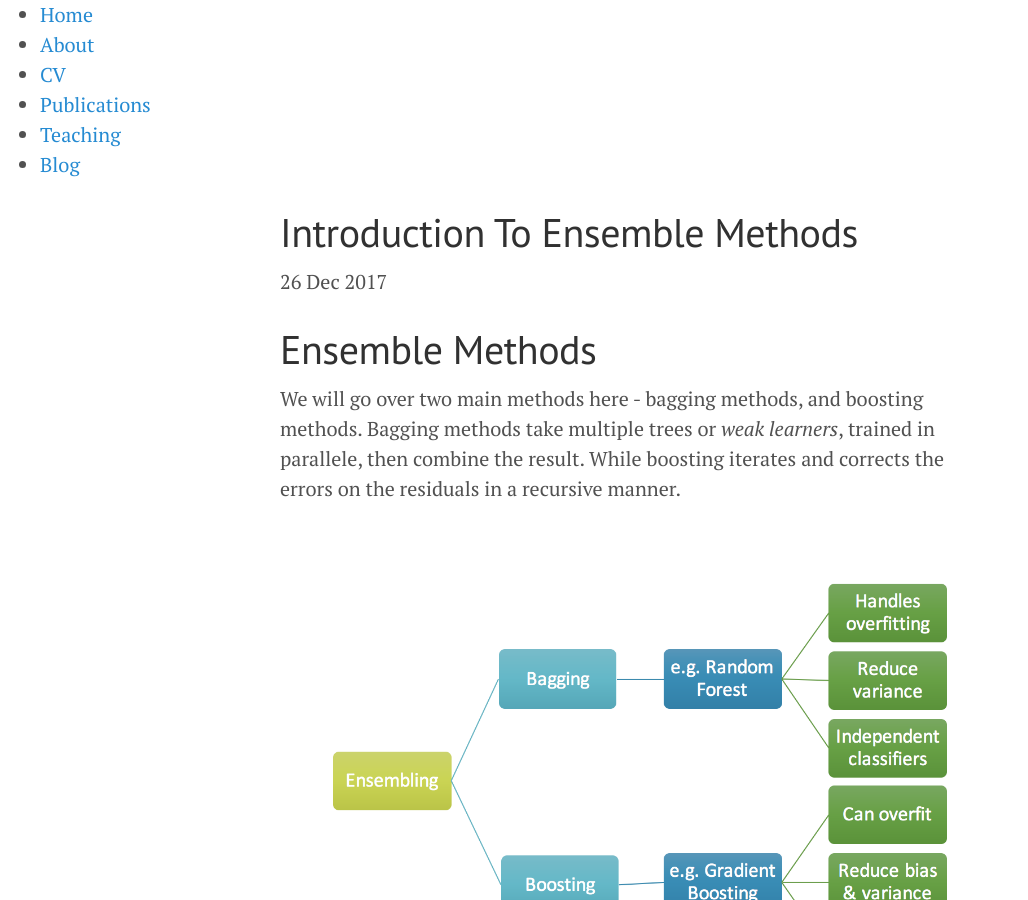
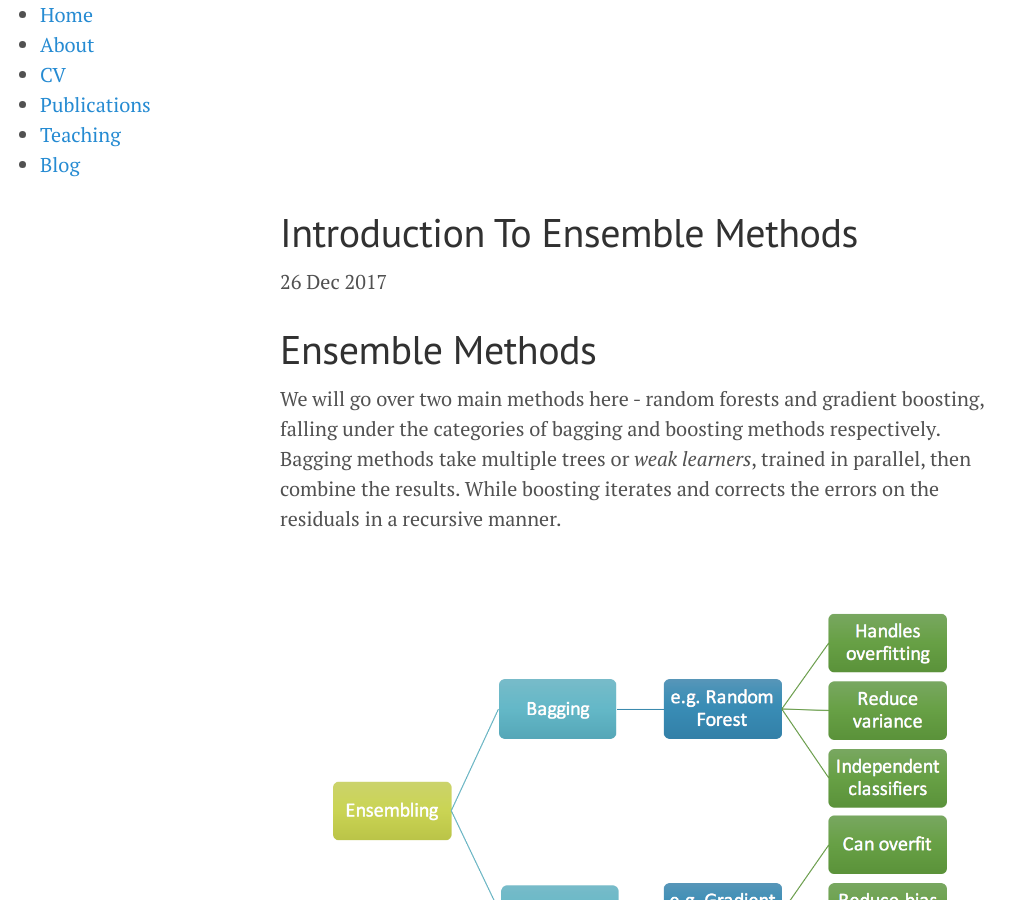
Before and after one commit to doriang102/doriang102.github.io, a Jekyll site: the page built from _posts/2017-12-26-introduction-to-ensemble-methods.md, in a window 1280 px wide and 900 px high. Shown: the whole window, without its empty margins (0-1028 px from the left). Built offline with Jekyll 4.4.1, drawn with Linux system fonts in a browser that asks for light colours; our own code applies the rules of GitHub Pages for plain Markdown files; formulas are drawn with MathJax 3.

Commit message:
Update 2017-12-26-introduction-to-ensemble-methods.md

```diff
--- a/_posts/2017-12-26-introduction-to-ensemble-methods.md
+++ b/_posts/2017-12-26-introduction-to-ensemble-methods.md
@@ -1,6 +1,6 @@
 # Ensemble Methods
 
-We will go over two main methods here - bagging methods, and boosting methods. Bagging methods take multiple trees or *weak learners*, trained in parallele, then combine the result. While boosting iterates and corrects the errors on the residuals in a recursive manner.
+We will go over two main methods here - random forests and gradient boosting, falling under the categories of bagging and boosting methods respectively. Bagging methods take multiple trees or *weak learners*, trained in parallel, then combine the results. While boosting iterates and corrects the errors on the residuals in a recursive manner.
 
 ![](/img/ensembling.png?raw=true)
 
```
